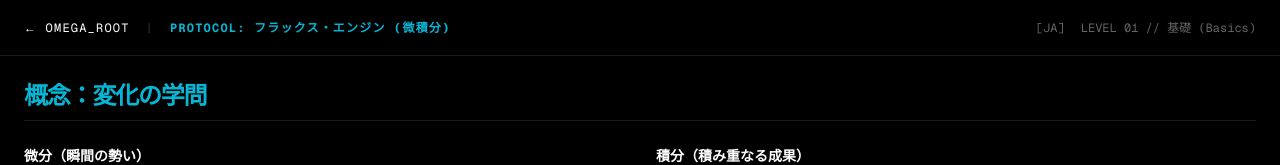
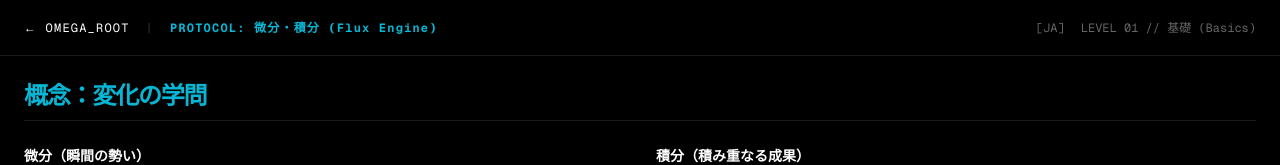
Before and after one commit to hiroshi-tsutsui/ghost-root-terminal, a Next.js app in the folder project_omega/: page /calculus in a window 1280 px wide. Shown: the top 165 px of the page. Built offline with nearby package versions, Linux system fonts and the light colour scheme.

Commit message:
feat(omega/calc): Localize Calculus module (Flux Engine)

```diff
--- a/project_omega/app/calculus/page.tsx
+++ b/project_omega/app/calculus/page.tsx
@@ -90,7 +90,7 @@ export default function CalculusPage() {
   const handleLevelComplete = (lvl: number) => {
       completeLevel(MODULE_ID, lvl);
       setShowUnlock(true);
-      addLog(`[SUCCESS] LEVEL 0${lvl} COMPLETE`);
+      addLog(`[SUCCESS] LEVEL 0${lvl} ${t('modules.calculus.completion.synced')}`);
   };
 
   const handleNextLevel = () => {
--- a/project_omega/locales/ja.json
+++ b/project_omega/locales/ja.json
@@ -103,7 +103,7 @@
       }
     },
     "calculus": {
-        "title": "フラックス・エンジン (微積分)",
+        "title": "微分・積分 (Flux Engine)",
         "levels": {
             "1": { "name": "基礎 (Basics)", "desc": "直感：変化のスピードと蓄積。" },
             "2": { "name": "理論 (Logic)", "desc": "極限と無限の和。" },
```
